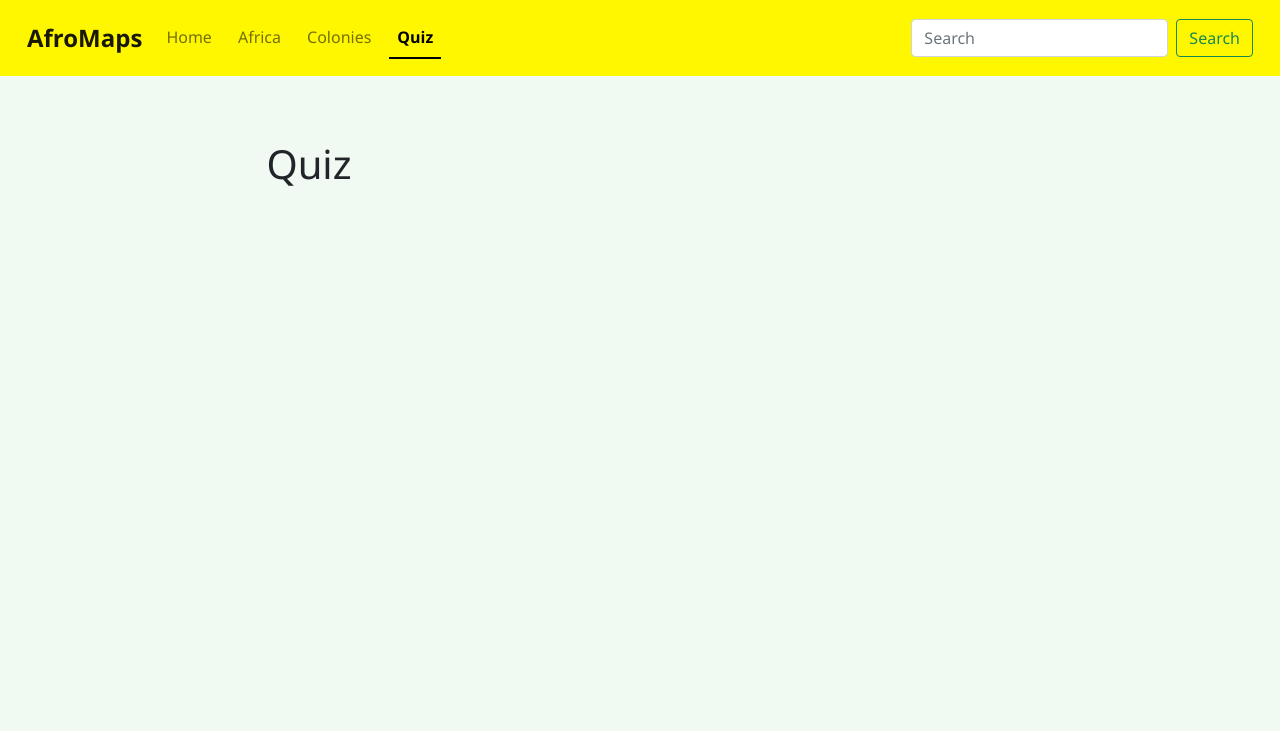
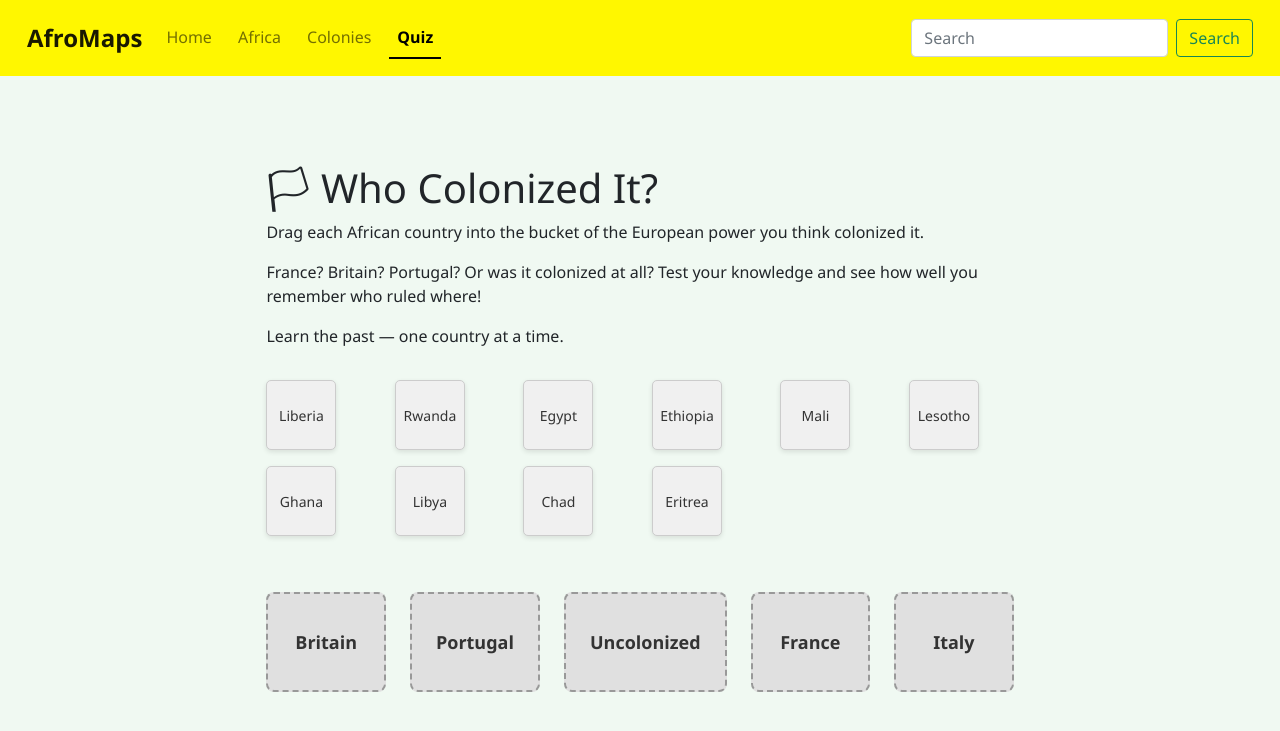
Before and after one commit to ganzafelix/african-colonial-map, a Flask app: page /quiz in a window 1280 px wide. Shown: the top 731 px of the page. Run offline with Flask 3, Linux system fonts and the light colour scheme; some libraries are stand-ins or nearby versions.

Commit message:
extending layout

```diff
--- a/static/main.css
+++ b/static/main.css
@@ -160,3 +160,33 @@ body {
   border-radius: 10px;
   transition: all 0.3s ease;
 }
+
+.droppable {
+  width: 100%;
+  min-height: 100px;
+  background: #e0e0e0;
+  border: 2px dashed #999;
+  border-radius: 8px;
+  display: flex;
+  align-items: center;
+  justify-content: center;
+  font-weight: bold;
+  font-size: 18px;
+}
+
+.draggable {
+  width: 70px;
+  height: 70px;
+  padding: 5px;
+  background: #f0f0f0;
+  border: 1px solid #ccc;
+  border-radius: 5px;
+  display: flex;
+  align-items: center;
+  justify-content: center;
+  cursor: move;
+  box-shadow: 0 2px 5px rgba(0,0,0,0.1);
+  font-size: 14px;
+  text-align: center;
+  word-break: break-word;
+}
--- /dev/null
+++ b/static/quiz.js
@@ -0,0 +1,95 @@
+$(function () {
+
+  if ($("#quiz").length) {
+    const correctAnswers = {
+      Liberia: "Uncolonized",
+      Rwanda: "France",
+      Egypt: "Britain",
+      Ethiopia: "Uncolonized",
+      Mali: "France",
+      Lesotho: "Britain",
+      Ghana: "Britain",
+      Libya: "Italy",
+      Chad: "France",
+      Eritrea: "Italy"
+    };
+
+    let score = 0;
+    let dropped = [];
+
+    $(".draggable").draggable();
+
+    $(".droppable").droppable({
+      accept: ".draggable",
+      drop: function (event, ui) {
+        const countryId = ui.draggable.attr("id");
+        const colonizer = $(this).data("colonizer");
+
+        if (!dropped.includes(countryId)) {
+          const correct = correctAnswers[countryId] === colonizer;
+
+          if (correct) {
+            $(this).css("background-color", "#b3e6b3");
+            score++;
+          } else {
+            $(this).css("background-color", "#f4cccc");
+          }
+
+          dropped.push(countryId);
+          ui.draggable.draggable("disable").fadeTo(500, 0.5);
+
+          if (dropped.length === Object.keys(correctAnswers).length) {
+            $("#result").text(`🎉 You scored ${score}/${dropped.length}`);
+          }
+        }
+      }
+    });
+  }
+
+
+  if ($("#quiz2").length) {
+    const correctLocations = {
+      Liberia: "West Africa",
+      Rwanda: "East Africa",
+      Egypt: "North Africa",
+      Ethiopia: "East Africa",
+      Mali: "West Africa",
+      Lesotho: "South Africa",
+      Ghana: "West Africa",
+      Libya: "North Africa",
+      Chad: "Central Africa",
+      Eritrea: "East Africa"
+    };
+
+    let locScore = 0;
+    let locDropped = [];
+
+    $(".draggable").draggable();
+
+    $(".droppable").droppable({
+      accept: ".draggable",
+      drop: function (event, ui) {
+        const countryId = ui.draggable.attr("id");
+        const location = $(this).attr("location");
+
+        if (!locDropped.includes(countryId)) {
+          const correct = correctLocations[countryId] === location;
+
+          if (correct) {
+            $(this).css("background-color", "#b3e6b3");
+            locScore++;
+          } else {
+            $(this).css("background-color", "#f4cccc");
+          }
+
+          locDropped.push(countryId);
+          ui.draggable.draggable("disable").fadeTo(500, 0.5);
+
+          if (locDropped.length === Object.keys(correctLocations).length) {
+            $("#result").text(`📍 You scored ${locScore}/${locDropped.length}`);
+          }
+        }
+      }
+    });
+  }
+});
--- a/templates/layout.html
+++ b/templates/layout.html
@@ -35,7 +35,7 @@
                     <a class="nav-link {% if active_page == 'home' %}active-link{% endif %}" href="/">Home</a>
                     <a class="nav-link {% if active_page == 'africa' %}active-link{% endif %}" href="/africa">Africa</a>
                     <a class="nav-link {% if active_page == 'colonies' %}active-link{% endif %}" href="/colonies">Colonies</a>
-                    <a class="nav-link {% if active_page == 'quiz' %}active-link{% endif %}" href="/quiz">Quiz</a>
+                    <a class="nav-link {% if active_page == 'quiz' %}active-link{% endif %}" href="/quizwelcome">Quiz</a>
 
                 </ul>
                 <form class="d-flex" action="/search" method="GET">
--- a/templates/quiz.html
+++ b/templates/quiz.html
@@ -1,15 +1,35 @@
 {% extends "layout.html" %}
 
 {% block content %}
-    <div class="container">
-        <h1>Quiz</h1>
-        <div id="quiz">
-            <!-- Quiz data will be loaded here by JavaScript -->
+<div class="container">
+  <h1 class="mt-4">🏳 Who Colonized It?</h1>
+  <p>Drag each African country into the bucket of the European power you think colonized it.</p>
+  <p>France? Britain? Portugal? Or was it colonized at all? Test your knowledge and see how well you remember who ruled where!</p>
+  <p>Learn the past — one country at a time.</p>
+
+  <div class="row my-4">
+    {% for country in ['Liberia', 'Rwanda', 'Egypt', 'Ethiopia', 'Mali', 'Lesotho', 'Ghana', 'Libya', 'Chad', 'Eritrea'] %}
+      <div class="col-6 col-md-2 my-2">
+        <div class="ui-widget-content draggable" id="{{ country }}">{{ country }}</div>
+      </div>
+    {% endfor %}
+  </div>
+
+  <div class="row my-5">
+    {% for power in ['Britain', 'Portugal', 'Uncolonized', 'France', 'Italy'] %}
+      <div class="col">
+        <div class="droppable ui-widget-header text-center p-4" data-colonizer="{{ power }}">
+          {{ power }}
         </div>
-    </div>
+      </div>
+    {% endfor %}
+  </div>
 
-    <script src="{{ url_for('static', filename='app.js') }}"></script>
-     <!-- Bootstrap JS Bundle -->
-    <script src="https://cdn.jsdelivr.net/npm/bootstrap@5.0.2/dist/js/bootstrap.bundle.min.js"></script>
+  <div id="result" class="mt-4 fw-bold"></div>
+</div>
+{% endblock %}
 
+{% block scripts %}
+<link rel="stylesheet" href="{{ url_for('static', filename='main.css') }}">
+<script src="{{ url_for('static', filename='quiz.js') }}"></script>
 {% endblock %}
```
Also changed, not shown: layout.html (deleted, +0 -59 lines), quiz.js (deleted, +0 -95 lines), templates/quiz2.html (renamed from quiz2.html), templates/quizwelcome.html (renamed from quizwelcome.html).
